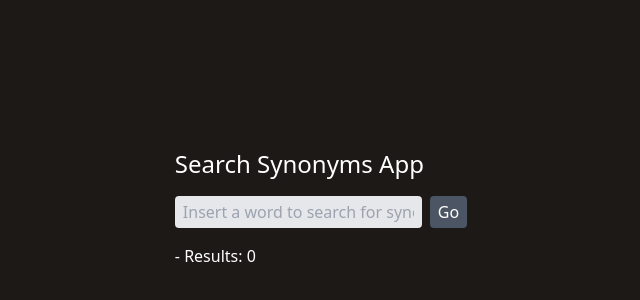
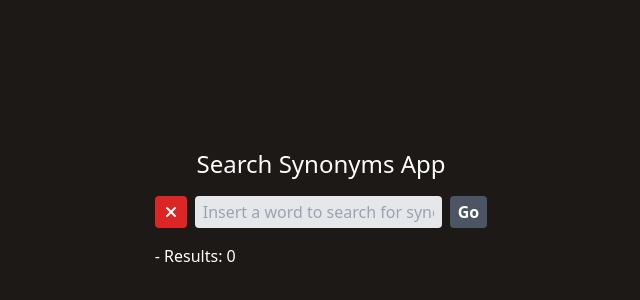
Before and after one commit to pato-1441/searchSynonyms, a React (Vite) app: page / in a window 1280 px wide. Shown: the part 192-492 px from the top of the page, without its empty margins (319-959 px from the left). Built offline with nearby package versions, Linux system fonts and the light colour scheme.

Commit message:
added feature to empty the input

```diff
--- a/src/components/WordInput/WordInput.tsx
+++ b/src/components/WordInput/WordInput.tsx
@@ -11,7 +11,6 @@ const WordInput = (props: Props) => {
   let [wordInput, setWordInput] = useState<string>("");
 
   const [synonyms, setSynonyms] = useState<Array<Synonym>>([]);
-  console.log(synonyms);
 
   const getSynonyms = async (e: React.FormEvent, word: string) => {
     e.preventDefault();
@@ -30,10 +29,15 @@ const WordInput = (props: Props) => {
           className="flex flex-col gap-4"
           onSubmit={(e) => getSynonyms(e, wordInput)}
         >
-          <label htmlFor="wordInput" className="text-2xl">
+          <label htmlFor="wordInput" className="text-2xl text-center">
             Search Synonyms App
           </label>
           <div className="flex justify-between gap-2">
+            <button onClick={()=>setWordInput('')} className="px-2 py-1 rounded bg-red-600">
+              <svg xmlns="http://www.w3.org/2000/svg" fill="none" viewBox="0 0 24 24" strokeWidth={3} stroke="currentColor" className="w-4 h-4">
+                <path strokeLinecap="round" strokeLinejoin="round" d="M6 18L18 6M6 6l12 12" />
+              </svg>
+            </button>
             <input
               id="wordInput"
               onChange={(e) => setWordInput(e.target.value)}
@@ -42,7 +46,7 @@ const WordInput = (props: Props) => {
               className="text-black px-2 py-1 rounded bg-gray-200 hover:bg-white focus:bg-white"
               placeholder="Insert a word to search for synonyms"
             />
-            <button type="submit" className="px-2 py-1 rounded bg-gray-600">
+            <button type="submit" className="px-2 py-1 rounded bg-gray-600 font-semibold">
               Go
             </button>
           </div>
```
